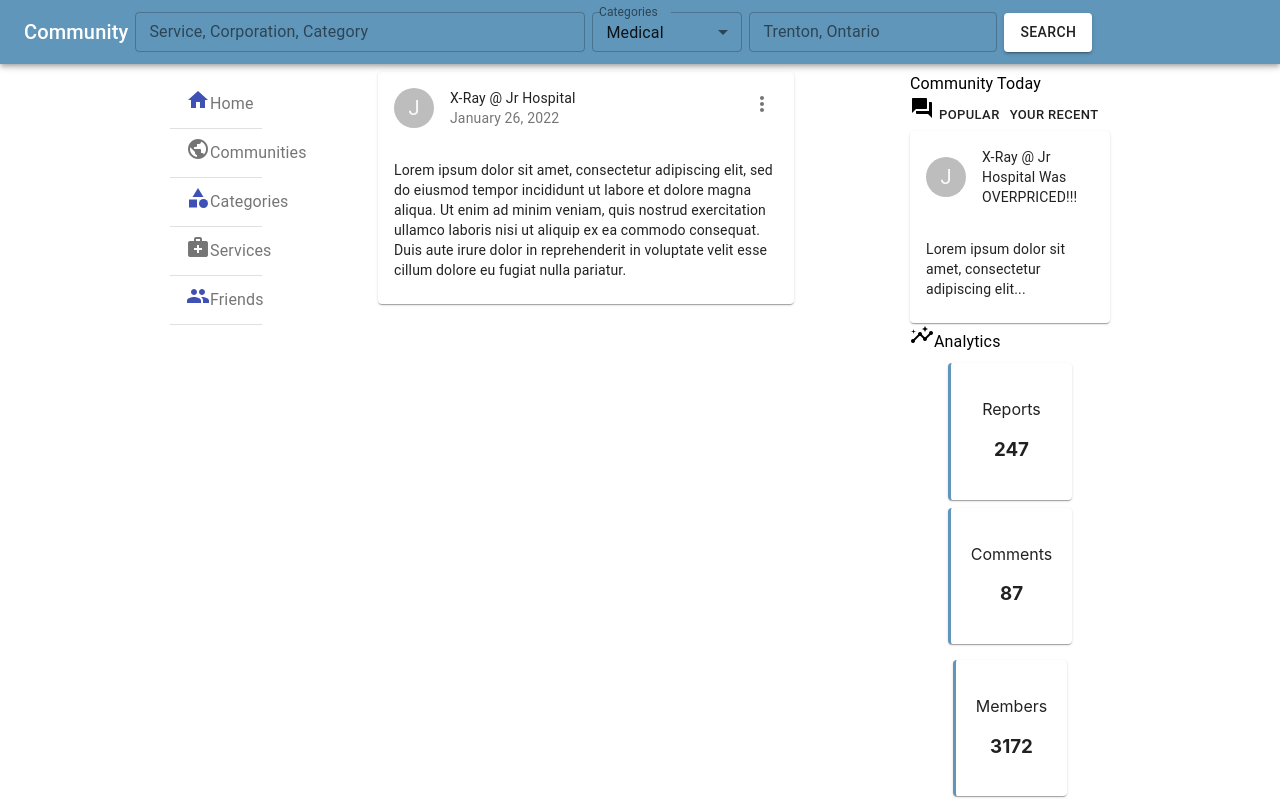
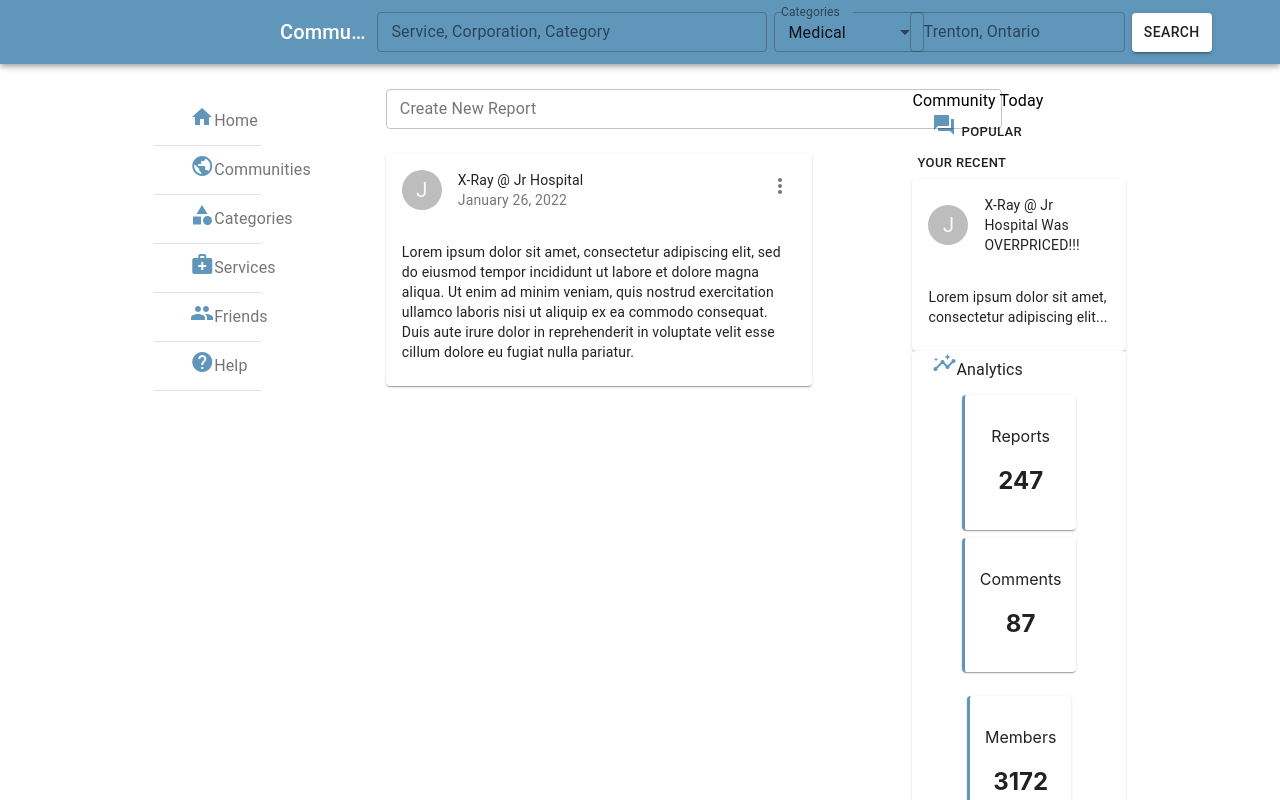
Before and after one commit to markonorth2/community, a React (Create React App) app in the folder client/: page / in a window 1280 px wide. Shown: the top 800 px of the page. Built offline with nearby package versions, Linux system fonts and the light colour scheme.

Commit message:
Create new report field added

```diff
--- a/client/src/components/Analytics.js
+++ b/client/src/components/Analytics.js
@@ -16,7 +16,7 @@ const useStyles = makeStyles({
 	},
 	box: {
 		borderLeft:"3px solid #6096BA",
-		padding: 20,
+		padding: 15,
 		marginBottom: 8
 	}
 });
@@ -25,11 +25,11 @@ function AnalyticsStyled() {
 	const classes = useStyles();
 
 	return (
-		<section>
+		<Card>
 		<Typography>
 				<span class="material-icons">insights</span>Analytics
 			</Typography>
-		<Grid container direction="row" columns={2} spacing={1} className={classes.root}>
+		<Grid container direction="row" columns={2} spacing={2} className={classes.root}>
 			<Grid item>
 				<Grid>
 					<Paper align="center" className={classes.box}>
@@ -60,7 +60,7 @@ function AnalyticsStyled() {
 				</Grid>
 			</Grid>
 		</Grid>
-		</section>
+		</Card>
 	);
 }
 
--- a/client/src/components/App.js
+++ b/client/src/components/App.js
@@ -44,7 +44,7 @@ const useStyles = makeStyles({
 	root: {
 		display: 'flex',
 		justifyContent: 'center',
-		marginTop: 0
+		marginTop: 0,
 	},
 	sideBar: {
 		marginRight: 100
@@ -54,7 +54,7 @@ const useStyles = makeStyles({
 function GridContainerStyled() {
 	const classes = useStyles();
 	return (
-		<Grid container spacing={2} className={classes.root}>
+		<Grid container spacing={0} className={classes.root}>
 			<SideBar />
 			<Report />
 			<CommunityToday />
--- a/client/src/components/CommunityToday.js
+++ b/client/src/components/CommunityToday.js
@@ -15,7 +15,7 @@ function CommunityToday() {
 	return (
 		<Grid item md={2}>
 			<Typography>Community Today</Typography>
-			<QuestionAnswerIcon />
+			<QuestionAnswerIcon className='material-icons' />
 			<Button size="small">Popular</Button>
 			<Button size="small">Your Recent</Button>
 
@@ -28,7 +28,6 @@ function CommunityToday() {
 				</CardContent>
 			</Card>
 
-
 			<Analytics />
 			<TopMembers />
 		</Grid>
--- a/client/src/components/Header.js
+++ b/client/src/components/Header.js
@@ -6,6 +6,7 @@ import Select from '@material-ui/core/Select';
 import InputLabel from '@material-ui/core/InputLabel';
 import FormControl from '@material-ui/core/FormControl';
 import TextField from '@material-ui/core/TextField';
+import { Input, InputBase } from '@material-ui/core';
 
 import { Toolbar } from '@material-ui/core';
 
@@ -31,9 +32,11 @@ const theme = createTheme({
 });
 
 const useStyles = makeStyles({
-	root: {
+	textField: {
 		width: 450,
 		marginLeft: 7,
+
+
 	},
 	searchButton: {
 		marginLeft: 7,
@@ -52,12 +55,13 @@ function TextFieldStyled() {
 		<ThemeProvider theme={theme}>
 			<TextField
 				id="outlined-basic"
-				color="secondary"
+				className={classes.textField}
 				label="Service, Corporation, Category"
 				variant="outlined"
 				size={'small'}
-				className={classes.root}
+				color="secondary"
 				/>
+
 		</ThemeProvider>
 	);
 }
@@ -111,23 +115,25 @@ function Header() {
 				sx={{
 					display: 'flex',
 					flexDirection: 'row',
-					justifyContent: 'center'
+					justifyContent: 'center',
+					marginBottom:25
 				}}
 			>
-				<AppBar position="static">
-					<Toolbar>
+				<AppBar position="static" className="appbar">
+					<Toolbar >
 						<Typography
 							variant="h6"
 							noWrap
 							component="div"
-							sx={{ flexGrow: 1, display: { xs: 'none', sm: 'block' }} }
+							sx={{ flexGrow: 1, display: { xs: 'none', sm: 'block' } }}
 						>
 							Community
 						</Typography>
-						<TextFieldStyled/>
+						<TextFieldStyled />
 						<MenuStyled />
-						<TextField variant="outlined" label="Trenton, Ontario" color="secondary" size={'small'} />
+						<TextField variant="outlined" label="Trenton, Ontario" size={'small'} color="secondary"/>
 						<ButtonStyled />
+						<span class="material-icons">account_circle</span>
 					</Toolbar>
 				</AppBar>
 			</Box>
--- a/client/src/components/Report.js
+++ b/client/src/components/Report.js
@@ -1,5 +1,5 @@
 import Card from '@material-ui/core/Card';
-import { CardContent } from '@material-ui/core';
+import { CardContent, TextField } from '@material-ui/core';
 import { CardHeader } from '@material-ui/core';
 import { Typography } from '@material-ui/core';
 import { Grid } from '@material-ui/core';
@@ -10,16 +10,38 @@ import { makeStyles } from '@material-ui/core/styles';
 import IconButton from '@material-ui/core/IconButton';
 import MoreVertIcon from '@material-ui/icons/MoreVert';
 
+
 const useStyles = makeStyles({
 	report: {
 		marginRight: 100,
+	},
+	newReport: {
+		width: 616,
+		marginBottom:25
 	}
 });
+
+function CreateReportField() {
+	const classes = useStyles();
+	return (
+
+			<TextField
+				id="outlined-basic"
+				className={classes.newReport}
+				label="Create New Report"
+				variant="outlined"
+				size={'small'}
+				color="secondary"
+				/>
+
+	);
+}
 
 function ReportStyled() {
 	const classes = useStyles();
 	return (
 		<Grid item md={4} className={classes.report}>
+			<CreateReportField />
 			<Card>
 				<CardHeader
 					avatar={<Avatar>J</Avatar>}
--- a/client/src/components/SideBar.js
+++ b/client/src/components/SideBar.js
@@ -3,6 +3,8 @@ import ListItemIcon from '@material-ui/core/ListItemIcon';
 import ListItemText from '@material-ui/core/ListItemText';
 import List from '@material-ui/core/List';
 import ListItem from '@material-ui/core/ListItem';
+
+import '../styles/SideBar.css';
 
 import HomeIcon from '@material-ui/icons/Home';
 import PeopleIcon from '@material-ui/icons/People';
@@ -23,19 +25,18 @@ const theme = createTheme({
 
 const useStyles = makeStyles({
 	sideBar: {
-		marginRight: 100
+		marginRight: 125
 	}
 });
 
 function SideBarStyled() {
 	const classes = useStyles();
 	return (
-		<ThemeProvider theme={theme}>
 		<Grid item md={1} className={classes.sideBar}>
 			<List>
 				<ListItem button divider className={classes.sideBarItem}>
 					<ListItemIcon>
-							<HomeIcon color="primary" />
+						<HomeIcon className='material-icons' />
 						<ListItemText primary="Home" />
 					</ListItemIcon>
 				</ListItem>
@@ -49,7 +50,7 @@ function SideBarStyled() {
 
 				<ListItem button divider className={classes.sideBarItem}>
 					<ListItemIcon>
-							<CategoryIcon color="primary" />
+						<CategoryIcon className='material-icons' />
 
 						<ListItemText primary="Categories" />
 					</ListItemIcon>
@@ -64,13 +65,19 @@ function SideBarStyled() {
 
 				<ListItem button divider className={classes.sideBarItem}>
 					<ListItemIcon>
-							<PeopleIcon color="primary" />
+						<PeopleIcon className='material-icons' />
 						<ListItemText primary="Friends" />
+					</ListItemIcon>
+				</ListItem>
+
+				<ListItem button divider className={classes.sideBarItem}>
+					<ListItemIcon>
+						<span class="material-icons">help</span>
+						<ListItemText primary="Help" />
 					</ListItemIcon>
 				</ListItem>
 			</List>
 		</Grid>
-		</ThemeProvider>
 	);
 }
 
--- a/client/src/components/TopMembers.js
+++ b/client/src/components/TopMembers.js
@@ -10,7 +10,7 @@ import PeopleIcon from '@material-ui/icons/People';
 
 function TopMembers() {
 	return (
-		<section>
+		<Card>
 			<Typography>
 				<span class="material-icons">leaderboard</span> Top Members
 			</Typography>
@@ -26,7 +26,7 @@ function TopMembers() {
 			<Card>
 				<CardHeader avatar={<Avatar>L</Avatar>} title="Leon Task" subheader="89 Reports   25672 Candy" />
 			</Card>
-		</section>
+		</Card>
 	);
 }
 
--- a/client/src/styles/Header.css
+++ b/client/src/styles/Header.css
@@ -0,0 +1,8 @@
+.appbar {
+  overflow: hidden;
+  padding-left: 20%;
+}
+
+.material-icons {
+  margin-left: 20px;
+}
--- /dev/null
+++ b/client/src/styles/SideBar.css
@@ -0,0 +1,3 @@
+.material-icons {
+  color: #6096BA;
+}
```
Lines whose indentation alone changed are shown as unchanged.
